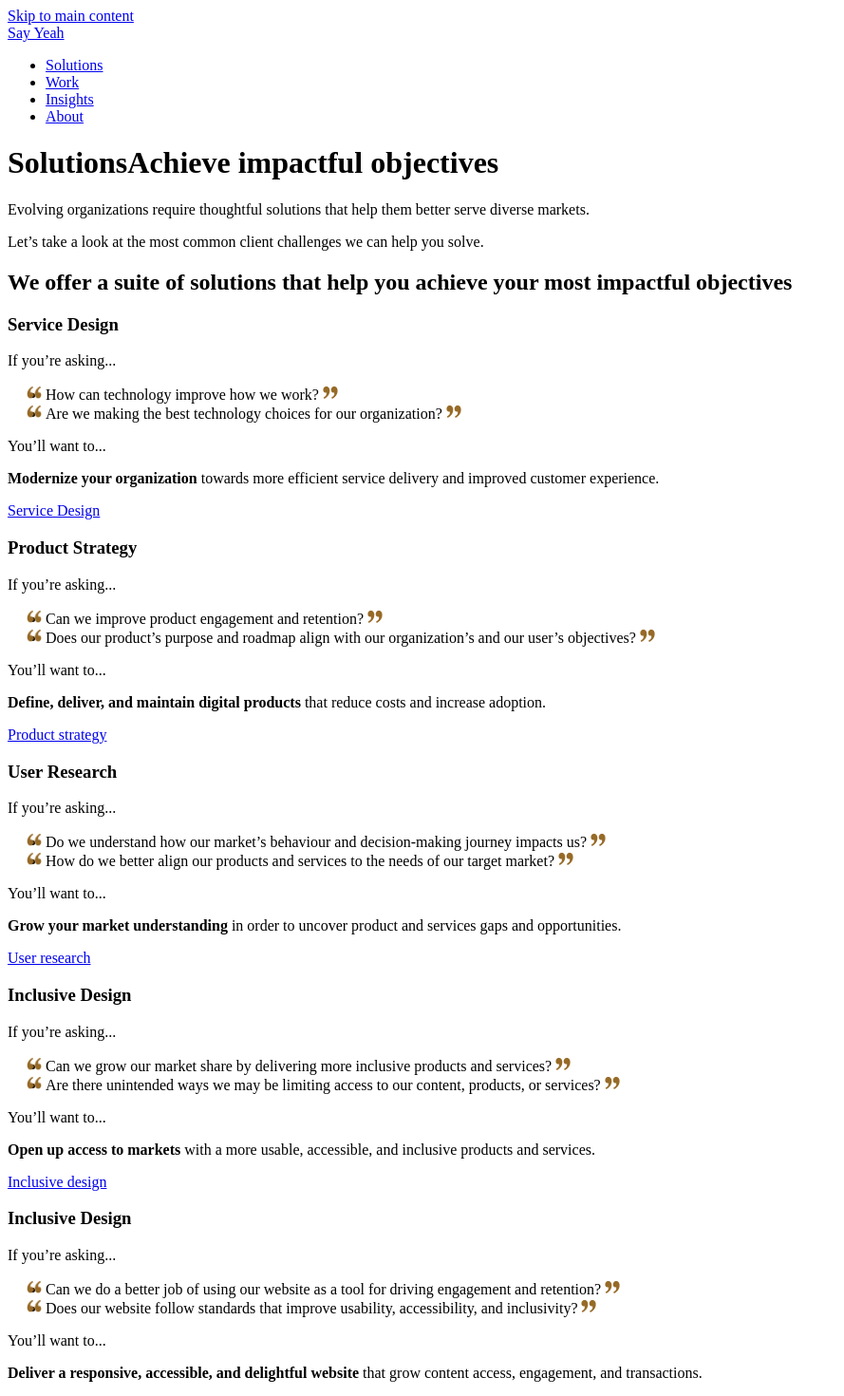
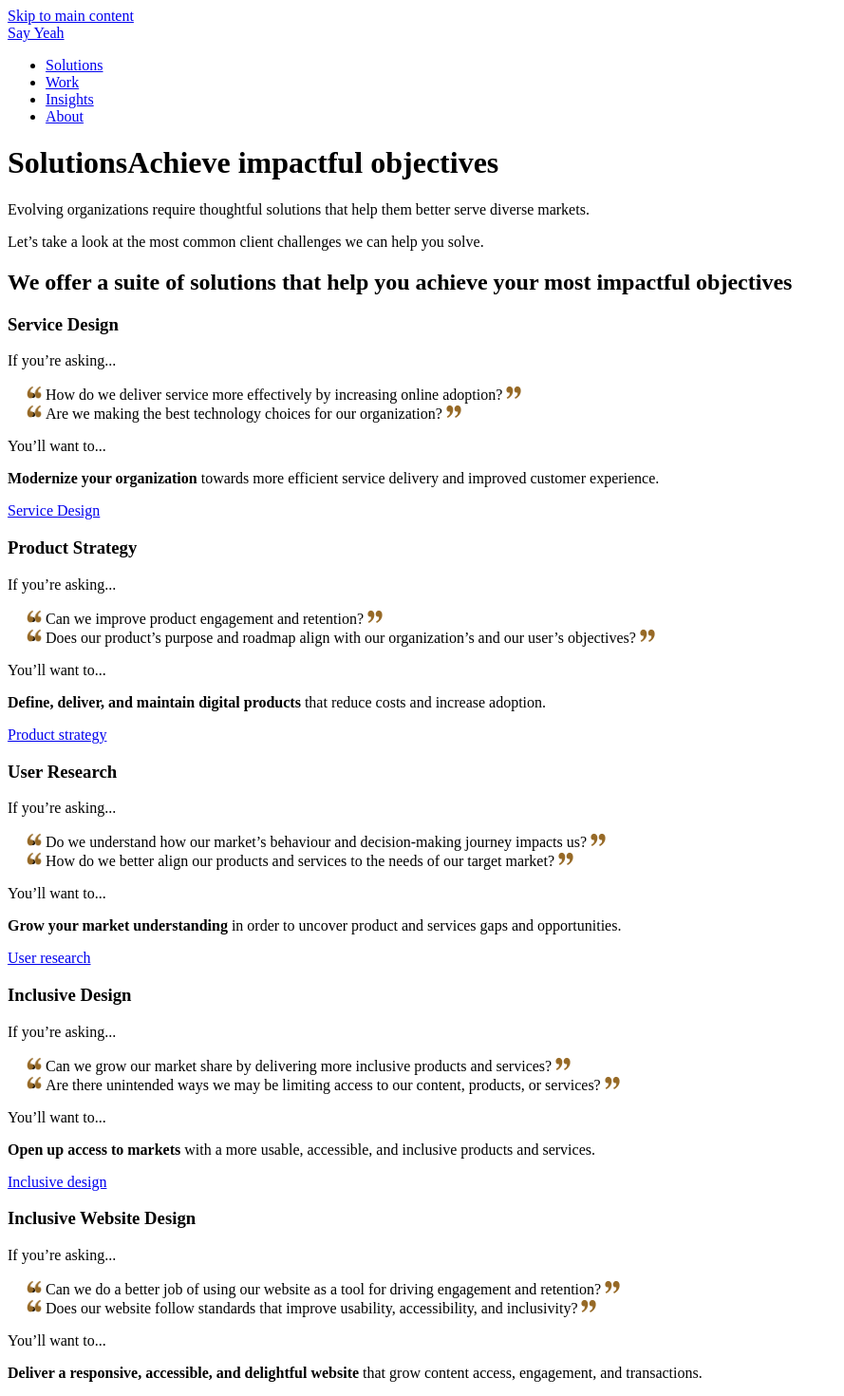
Before and after one commit to matt416/sayyeah-next, a Next.js app: page /solutions in a window 1280 px wide. Shown: the top 1470 px of the page at 95% size, without its empty margins (0-889 px from the left). Built offline with nearby package versions, Linux system fonts and the light colour scheme.

Commit message:
Update solutions.js

```diff
--- a/pages/solutions.js
+++ b/pages/solutions.js
@@ -25,7 +25,7 @@ const SOLUTIONS = [
   {
     "title":"Service Design",
     "questions":[
-      "How can technology improve how we work?",
+      "How do we deliver service more effectively by increasing online adoption?",
       "Are we making the best technology choices for our organization?"
     ],
     "answer":{
@@ -95,7 +95,7 @@ const SOLUTIONS = [
     }
   },
   {
-    "title":"Inclusive Design",
+    "title":"Inclusive Website Design",
     "questions":[
       "Can we do a better job of using our website as a tool for driving engagement and retention?",
       "Does our website follow standards that improve usability, accessibility, and inclusivity?"
```
